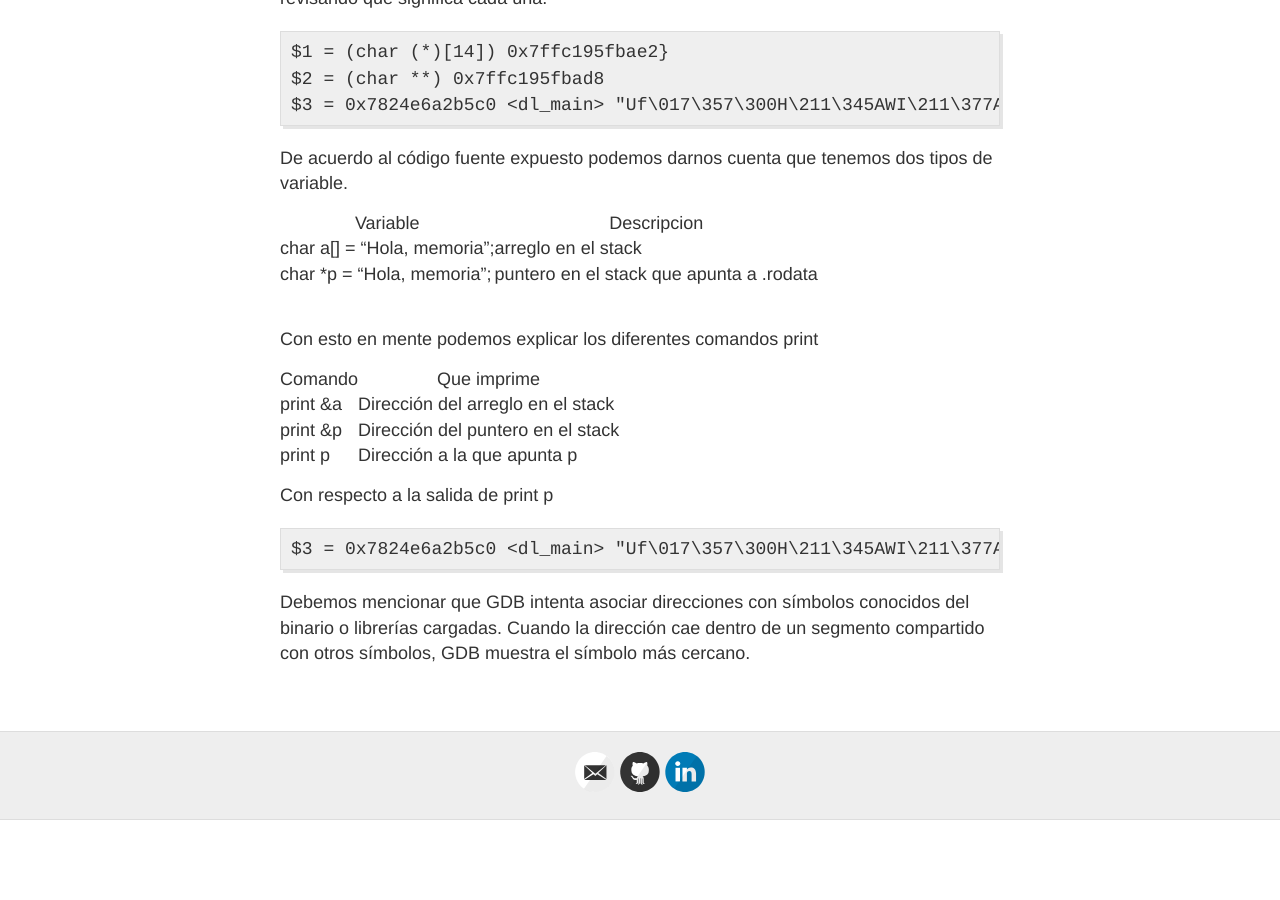
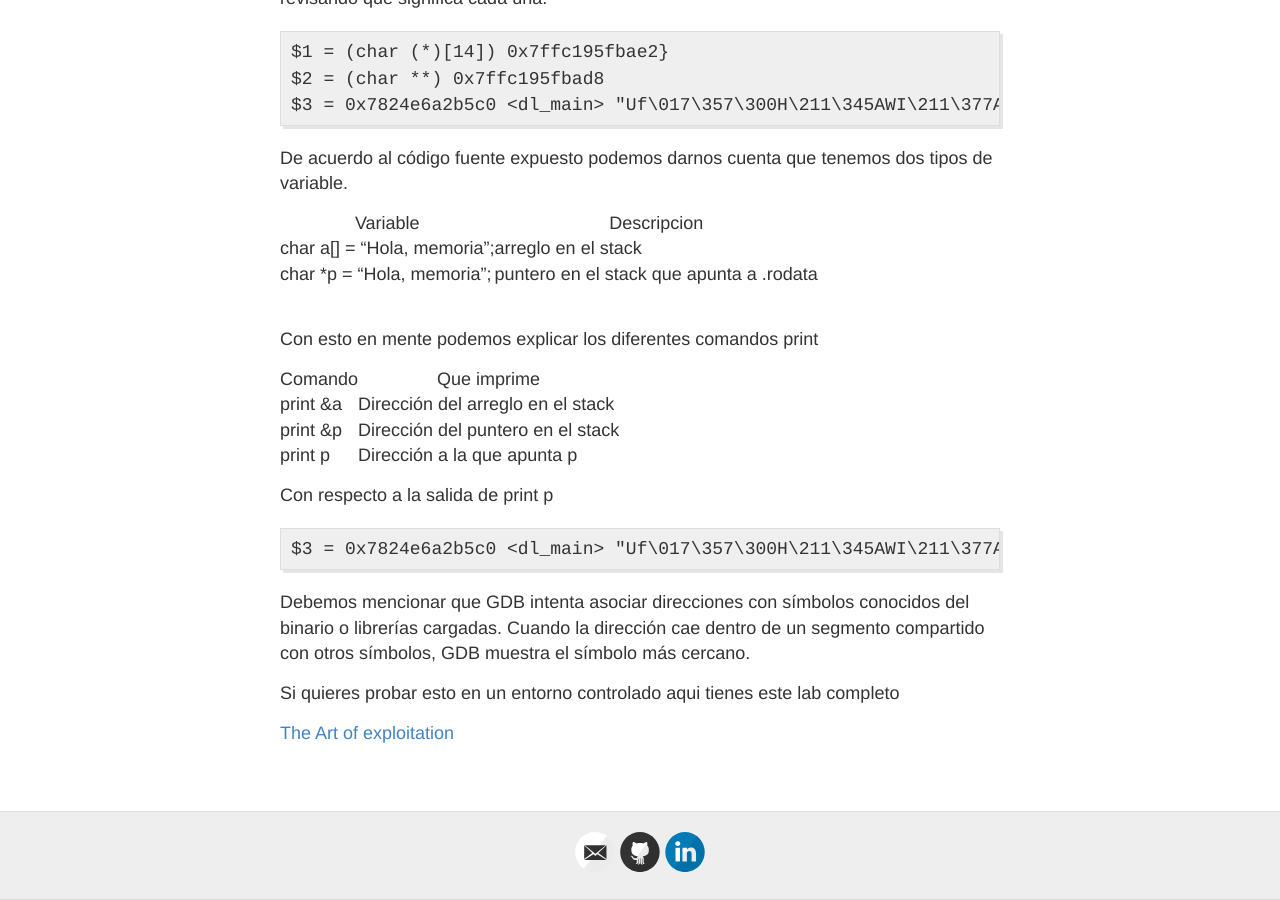
Before and after one commit to vmonsalve/vmonsalve.github.io, a Jekyll site: the page built from _posts/2026-02-17-direcciones-explicitas.md, in a window 1280 px wide and 900 px high, scrolled down 2445 px. Built offline with Jekyll 4.4.1, drawn with Linux system fonts in a browser that asks for light colours; before the commit the page ends 3265 px from its top, so only the background shows below that.

Commit message:
Direcciones

````diff
--- a/_posts/2026-02-17-direcciones-explicitas.md
+++ b/_posts/2026-02-17-direcciones-explicitas.md
@@ -134,3 +134,7 @@ $3 = 0x7824e6a2b5c0 <dl_main> "Uf\017\357\300H\211\345AWI\211\377AVAUATSH\201\35
 ```
 
 Debemos mencionar que GDB intenta asociar direcciones con símbolos conocidos del binario o librerías cargadas. Cuando la dirección cae dentro de un segmento compartido con otros símbolos, GDB muestra el símbolo más cercano.
+
+Si quieres probar esto en un entorno controlado aqui tienes este lab completo
+
+[The Art of exploitation](https://github.com/vmonsalve/the-art-of-exploitation-lab-es)
````
